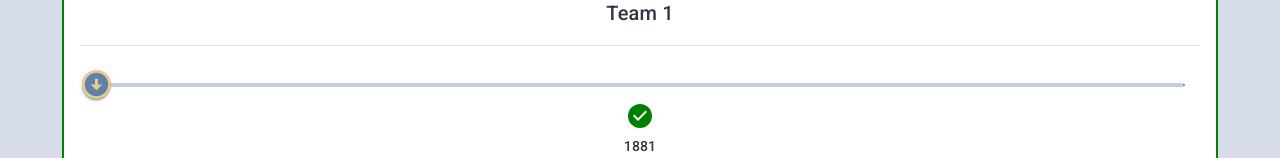
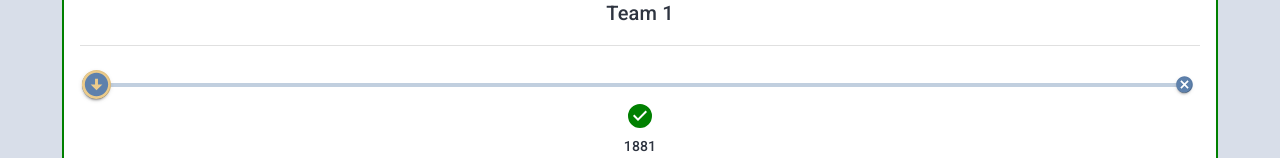
Before and after one commit to ivarlund/when-then, a Next.js app: page / in a window 1280 px wide. Both pictures are taken after a click on the button "START ROUND". Shown: the part 452-610 px from the top of the page. Built offline with nearby package versions, Linux system fonts and the light colour scheme.

Commit message:
Changed mark UI on timeline slider

```diff
--- a/src/pages/index.tsx
+++ b/src/pages/index.tsx
@@ -2,11 +2,12 @@ import Head from 'next/head'
 import { useDispatch, useSelector } from 'react-redux';
 import { RootState } from '@/reducers';
 import * as reducers from '@/slices/gameSlice';
-import { Typography, Box, Button, Card, Stack, Slider, AlertTitle, Alert, ButtonGroup, Stepper, Step, StepLabel, Tooltip, Slide, Chip, Avatar, TextField, Switch, SliderThumb, CardHeader, Divider } from '@mui/material';
+import { Typography, Box, Button, Card, Stack, Slider, AlertTitle, Alert, ButtonGroup, Stepper, Step, StepLabel, Tooltip, Slide, Chip, Avatar, TextField, Switch, SliderThumb, CardHeader, Divider, SliderMark } from '@mui/material';
 import { Question } from '../data/types';
 import { useEffect, useState } from 'react';
 import { getYearDisplayText } from '../helpers/helperFunctions';
 import ArrowCircleDownIcon from '@mui/icons-material/ArrowCircleDown';
+import CancelIcon from '@mui/icons-material/Cancel';
 
 /**
  * TODO
@@ -78,18 +79,26 @@ function CustomThumb(props: any) {
 	);
 }
 
+function CustomMark(props: any) {
+	const { children, ...other} = props
+	return <SliderThumb sx={{ height: 15, width: 15, color: 'white' }} {...other}>
+		{children}
+		<CancelIcon sx={{ color: 'primary.main'}} fontSize='small'/>
+	</SliderThumb>
+}
+
 function TimeLine({ timeline, stateTimeline, team, active, onChange }: { timeline: Question[], team: string, active: boolean, stateTimeline: Question[], onChange: (newValue: number) => void }) {
 	const marks = reducers.selectGetMarks(timeline);
 
 	return (
-		<Box sx={{borderRadius: '4px', outline: active ? '2px solid green' : '' }}>
+		<Box sx={{ borderRadius: '4px', outline: active ? '2px solid green' : '' }}>
 			<Card key={team} sx={{ p: 2, mb: 2 }}>
 				<Typography align="center" variant="h6">{team}</Typography>
-				<Divider sx={{ pt: 2}} />
+				<Divider sx={{ pt: 2 }} />
 				<Box sx={{ px: 2, pt: 3 }}>
 					{timeline.length > 0 &&
 						<Slider
-							slots={{ thumb: CustomThumb }}
+							slots={{ thumb: CustomThumb, mark: CustomMark }}
 							marks={marks}
 							track={false}
 							step={null}
```
